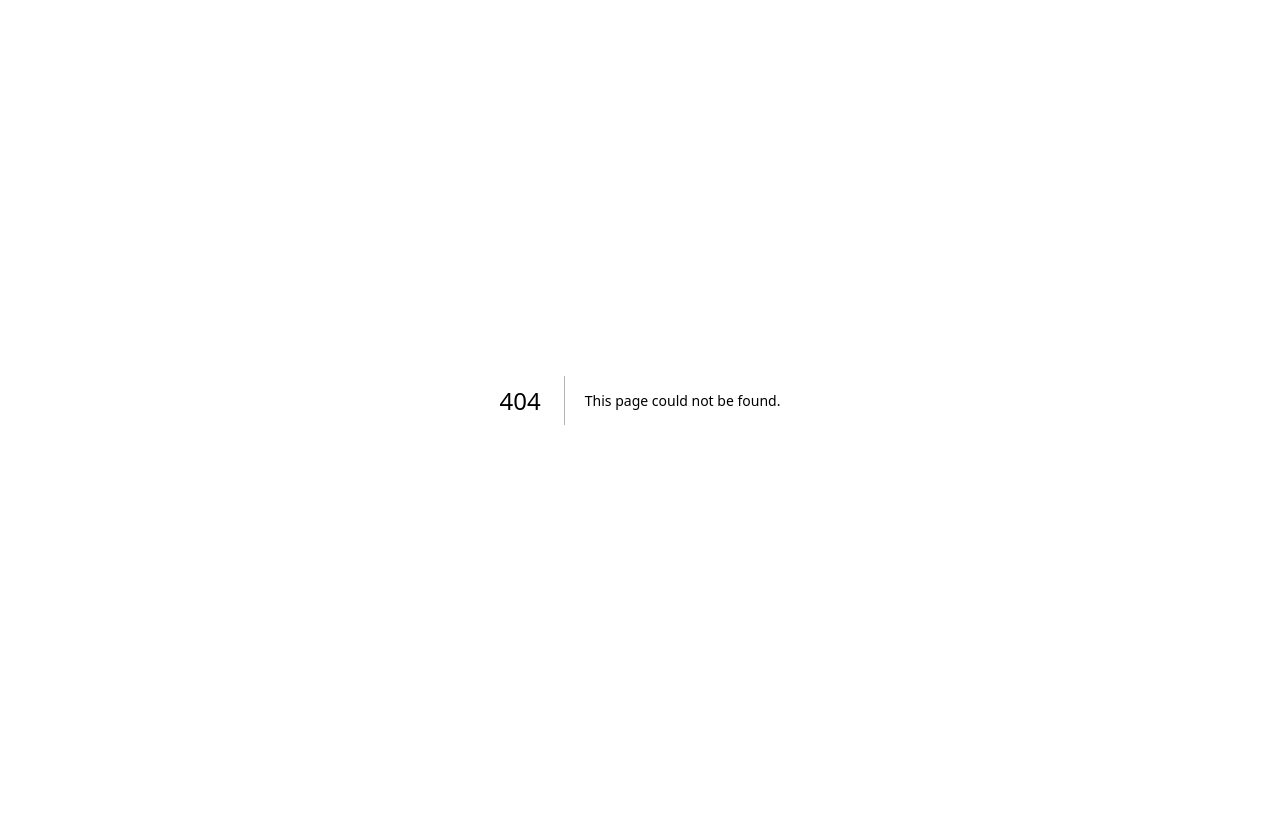
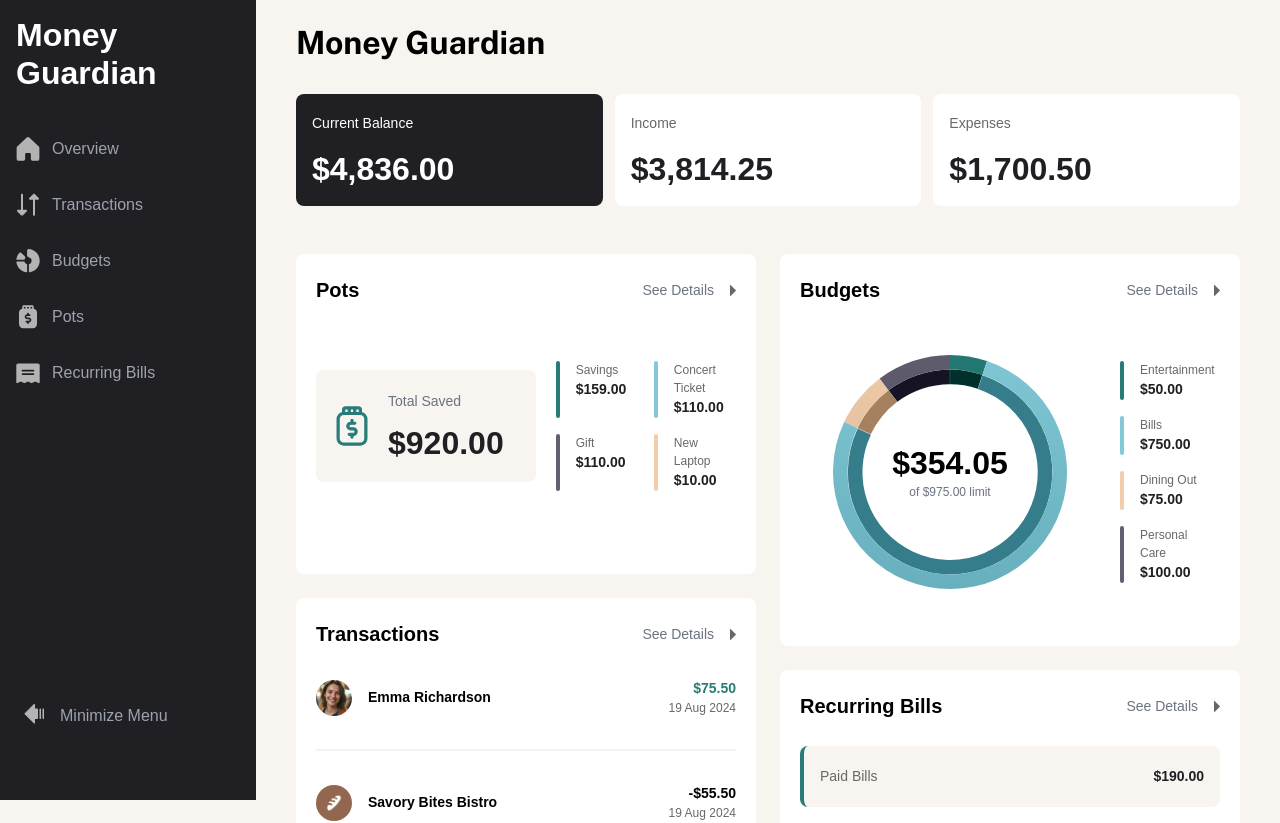
Before and after one commit to djneill/money-guardian, a Next.js app: page /dashboard/overview in a window 1280 px wide. Before the commit this address had no page. Shown: the top 823 px of the page. Before the commit the page ends 800 px from the top, so only its background shows below. Built offline with nearby package versions, Linux system fonts and the light colour scheme.

Commit message:
start connecting appwrite for auth & db

```diff
--- a/package.json
+++ b/package.json
@@ -13,6 +13,7 @@
     "appwrite": "^16.0.2",
     "chart.js": "^4.4.5",
     "next": "14.2.11",
+    "node-appwrite": "^14.1.0",
     "react": "^18",
     "react-chartjs-2": "^5.2.0",
     "react-dom": "^18"
--- /dev/null
+++ b/src/app/dashboard/overview/page.tsx
@@ -0,0 +1,38 @@
+'use client'
+
+import { useState } from 'react';
+import HeaderTitle from "../../components/HeaderTitle";
+import NavBar from "../../components/NavBar";
+import OverviewCurrentBalance from "../../components/OverviewCurrentBalance";
+import OverviewPots from "../../components/OverviewPots";
+import OverviewTransactions from "../../components/OverviewTransactions";
+import OverviewBudgets from "../../components/OverviewBudgets";
+import OverviewRecurringBills from "../../components/OverviewRecurringBills";
+
+export default function Home() {
+    const [isSidebarCollapsed, setIsSidebarCollapsed] = useState(false);
+
+    return (
+        <main>
+            <div className="flex min-h-screen">
+                <NavBar onSidebarCollapse={setIsSidebarCollapsed} />
+                <main className={`flex-1 transition-all duration-300 ${isSidebarCollapsed ? 'lg:ml-20' : 'lg:ml-64'}`}>
+                    <div className="mx-4 sm:mx-10 my-6 pb-8 mb-12">
+                        <HeaderTitle />
+                        <OverviewCurrentBalance />
+                        <div className="grid grid-cols-1 lg:grid lg:grid-cols-2 lg:gap-6">
+                            <div className="lg:space-y-6">
+                                <OverviewPots />
+                                <OverviewTransactions />
+                            </div>
+                            <div className="lg:space-y-6">
+                                <OverviewBudgets />
+                                <OverviewRecurringBills />
+                            </div>
+                        </div>
+                    </div>
+                </main>
+            </div>
+        </main>
+    );
+}
```
Also changed, not shown: src/lib/server/appwrite.ts (added, +48 -0 lines), src/appwrite/config.ts (added), 1 other file (tests, documents, lock files or other folders).
